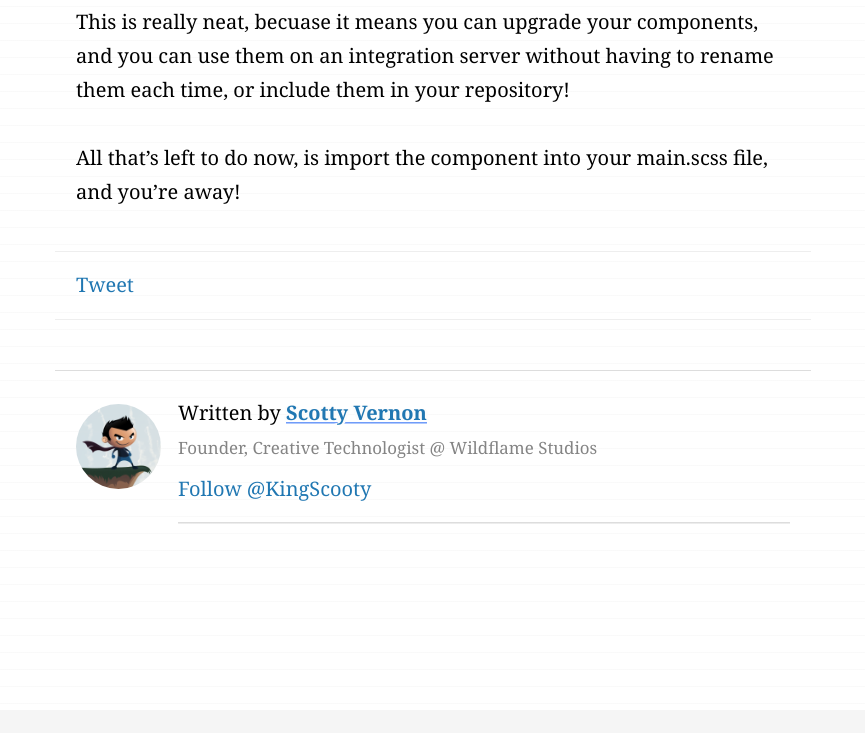
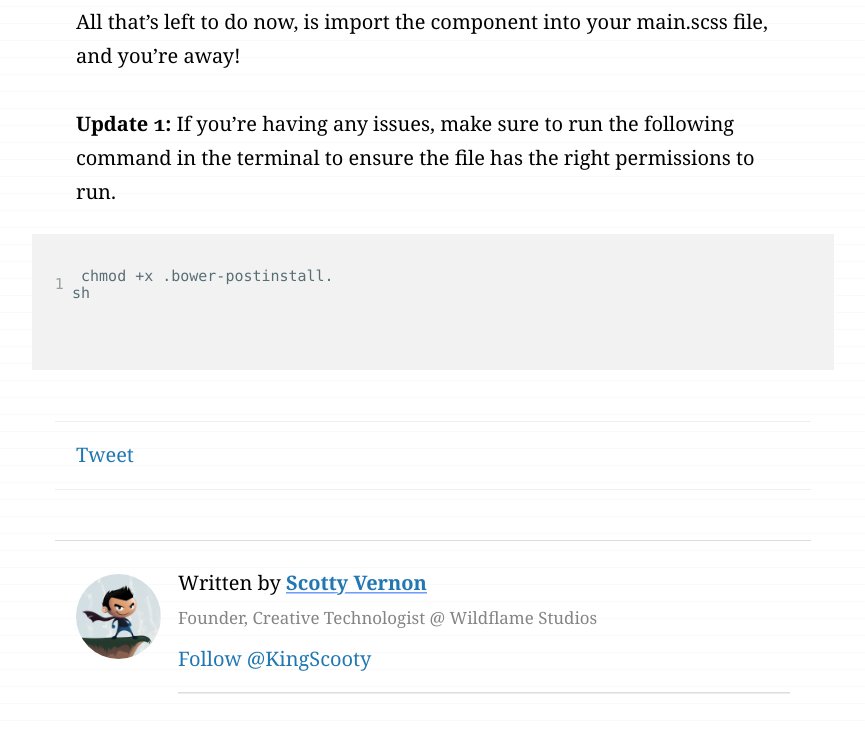
Before and after one commit to KingScooty/creativenightly.com, a Jekyll site: the page built from _posts/2015-03-05-Using-bower-install-hooks-to-prep-CSS-components-for-SASS-workflows.md, in a window 1280 px wide and 900 px high, scrolled down 1799 px, cut to the strip 150-883 px from the top of the window. Shown: the whole strip, without its empty margins (207-1072 px from the left). Built offline with Jekyll 4.4.1, drawn with Linux system fonts in a browser that asks for light colours; comment, search, counter and statistics services are not loaded; some of the changed text lies outside the part shown.

Commit message:
Update for file permissions.

````diff
--- a/_posts/2015-03-05-Using-bower-install-hooks-to-prep-CSS-components-for-SASS-workflows.md
+++ b/_posts/2015-03-05-Using-bower-install-hooks-to-prep-CSS-components-for-SASS-workflows.md
@@ -41,3 +37,9 @@ Checkout the following example. What we're doing here, is setting up a reference
 This is really neat, becuase it means you can upgrade your components, and you can use them on an integration server without having to rename them each time, or include them in your repository!
 
 All that's left to do now, is import the component into your main.scss file, and you're away!
+
+**Update 1:** If you're having any issues, make sure to run the following command in the terminal to ensure the file has the right permissions to run.
+
+ ```
+ chmod +x .bower-postinstall.sh
+ ```
````
Also changed, not shown: other parts of _posts/2015-03-05-Using-bower-install-hooks-to-prep-CSS-components-for-SASS-workflows.md (+1 -5 lines), 1 other file.
